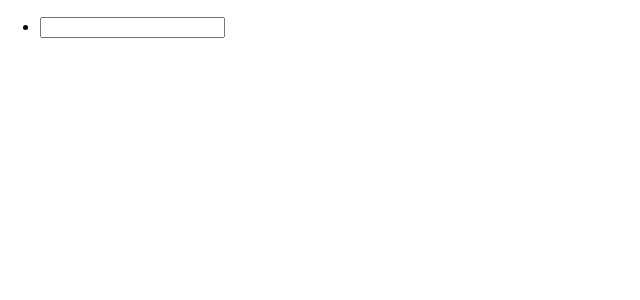
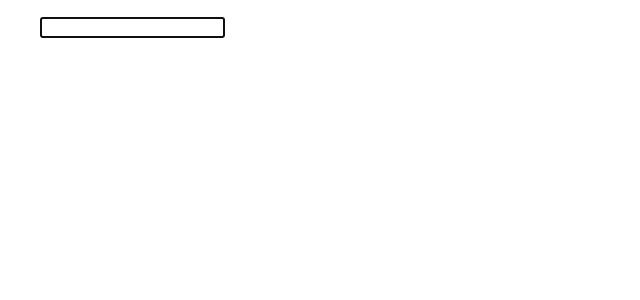
Before and after one commit to jason-trinidad/ProductiveWeb, a React (Create React App) app in the folder productive_web/: page / in a window 1280 px wide. Shown: the top 300 px of the page, without its empty margins (0-640 px from the left). Built offline with nearby package versions, Linux system fonts and the light colour scheme.

Commit message:
Create functional list

```diff
--- a/productive_web/src/components/List/List.js
+++ b/productive_web/src/components/List/List.js
@@ -1,35 +1,40 @@
-import React, {useState} from "react";
+import React, { useState } from "react";
 
-import TaskItem from './TaskItem'
-import TaskItemForm from "./TaskItemForm";
+import TaskItem from "./TaskItem";
 
 const List = () => {
-    console.log('List.js');
-    const createNewTask = [
-        {
-        key: Math.random().toString(),
-        title: '',
-        },
-    ];
+  const createRandomKey = () => Math.random().toString();
 
-    // Initialize list of tasks to empty task
-    const [tasks, setTasks] = useState(createNewTask);
+  // Initialize list of tasks to empty task
+  const [tasks, setTasks] = useState([{key: createRandomKey()}]); // Key included for warning. TODO: fix
+  console.log('State created')
 
-    // Add submitted task to list, create new task
-    const createNewTaskItem = (taskData) => {
-        console.log(tasks);
-        setTasks((prevTasks) => {
-            return [...prevTasks, taskData];
-        });
-    };
+  // Add submitted task to list, create new task
+  const createNewTaskItem = (taskData) => {
+    setTasks((prevTasks) => {
+    // Store edited task's title
+    const i = prevTasks.findIndex((task) => task.key === taskData.key)
+    prevTasks[i].title = taskData.title
 
-    console.log(tasks);
+    // Return list with previous tasks, current task, and new task (submission = new line)
+      console.log('Task list updated. New taskList: ')
+      let test = [...prevTasks.slice(0, i + 1), {key: createRandomKey()}, ...prevTasks.slice(i + 1,)];
+      test.map((entry) => console.log(entry));
+      return test
+    //   return [...(prevTasks.slice(1,)), taskData, {key: createRandomKey()}]; // TODO
+    });
+  };
 
   // List items shown dynamically
   // TODO: Buggy. Seems to render backwards? Why is a new input being created?
   return tasks.map((task) => (
     <ul key={task.key}>
-      <TaskItem key={task.key} value={task.title} onCreateNewTaskItem={createNewTaskItem} />
+        {console.log('List passed ' + task.title)}
+      <TaskItem
+        id={task.key}
+        title={task.title}
+        onCreateNewTaskItem={createNewTaskItem}
+      />
     </ul>
   ));
 };
--- a/productive_web/src/components/List/TaskItem.js
+++ b/productive_web/src/components/List/TaskItem.js
@@ -1,19 +1,65 @@
-import React from 'react'
+import React, { useState } from "react";
 
-import TaskItemForm from './TaskItemForm'
+// TODO - add:
+// Edit
+// Delete
+// Indents
+// Do at
+// Deadline
+// Undo?
+// Keyboard shortcuts
 
-const TaskItem = (props) => {
-    // console.log('TaskItem.js');
+const TaskItemForm = (props) => {
+  const [enteredTitle, setEnteredTitle] = useState("");
+  const [inFocus, setInFocus] = useState(false);
+
+  const focusHandler = () => {
+    setInFocus((prevState) => {
+      console.log('Changed focus, focus is ' + (!prevState).toString())
+        return !prevState;
+    });
+  };
+
+  const titleChangeHandler = (event) => {
+    setEnteredTitle(event.target.value);
+  };
+
+  const submitHandler = (event) => {
+    event.preventDefault();
+
+    console.log("Form submitted");
+
+    // JSON format may be better going forward
+    const taskData = {
+        key: props.id,
+        title: enteredTitle,
+    }
+
     // "Carriage return"
-    const createNewTaskItemHandler = (taskData) => {
-        props.onCreateNewTaskItem(taskData) // When do we name things "on" exactly?
-    };
+    props.onCreateNewTaskItem(taskData);
+  };
 
-    return (
-        <li>
-            <TaskItemForm  onCreateNewTaskItem={createNewTaskItemHandler} />
-        </li>
-    )
+  // If in focus or new form, render enteredTitle. Otherwise, render props from list
+  let renderTitle;
+  if (inFocus || !props.title) {
+    renderTitle = enteredTitle;
+  } else {
+    renderTitle = props.title
+  }
+
+  return (
+    // Should each of these be a separate form? Or should I do multiple inputs for one form?
+    <form onSubmit={submitHandler}>
+      {console.log("TaskItem returned " + renderTitle)}
+      <input
+        autoFocus
+        type="text"
+        value={renderTitle}
+        onFocus={focusHandler}
+        onBlur={focusHandler}
+        onChange={titleChangeHandler} />
+    </form>
+  );
 };
 
-export default TaskItem;
+export default TaskItemForm;
--- a/productive_web/src/components/List/TaskItemForm.js
+++ /dev/null
@@ -1,41 +0,0 @@
-import React, {useState} from 'react'
-
-const TaskItemForm = (props) => {
-    // console.log('TaskItemForm.js');
-    const [enteredTitle, setEnteredTitle] = useState('');
-
-    // TODO - add:
-    // Edit
-    // Delete
-    // Indents
-    // Do at
-    // Deadline
-    // Undo?
-    // Keyboard shortcuts
-
-    const titleChangeHandler = (event) => {
-        setEnteredTitle(event.target.value)
-    };
-
-    const submitHandler = (event) => {
-        event.preventDefault();
-
-        const taskData = {
-            key: Math.random().toString(),
-            title: enteredTitle,
-        };
-
-        // "Carriage return"
-        props.onCreateNewTaskItem(taskData)
-    };
-
-    return (
-        // Should each of these be a separate form? Or should I do multiple inputs for one form?
-        <form onSubmit={submitHandler}>
-            {/* Why do we have to do this for every change? */}
-            <input type='text' value={enteredTitle} onChange={titleChangeHandler} />
-        </form>
-    )
-}
-
-export default TaskItemForm;
```
